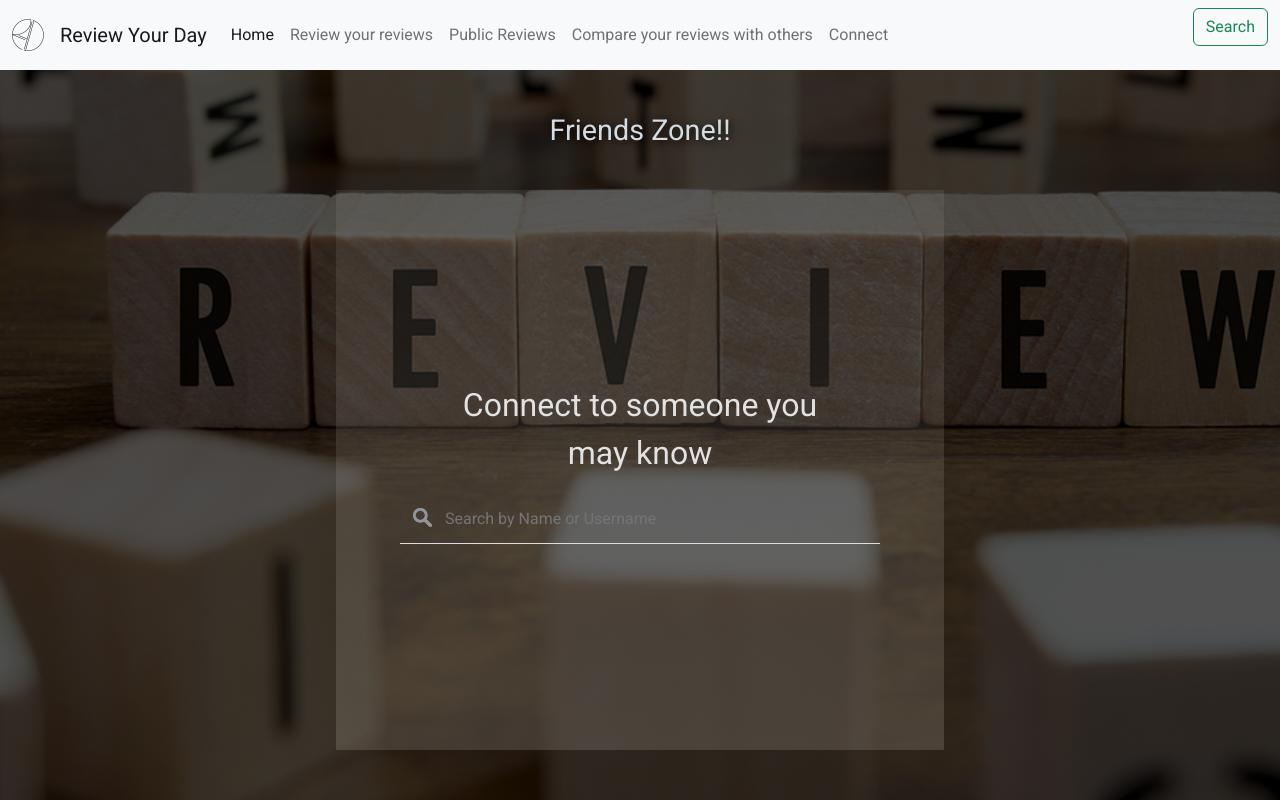
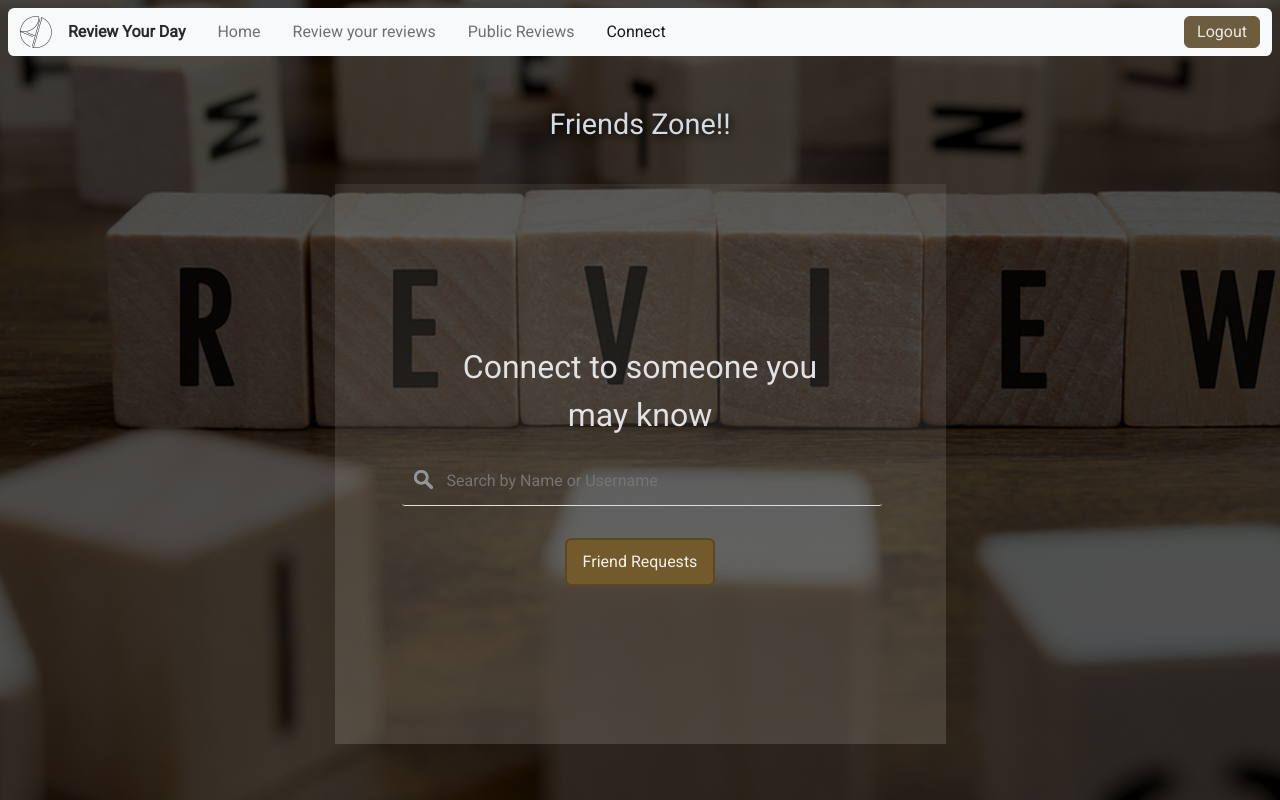
Before and after one commit to shalearkane/DailyReview, a Django app: page /friends/ in a window 1280 px wide. Run offline with Django 4.2, Linux system fonts and the light colour scheme; the visitor is signed in with stand-in values (Sample User, id 1); data comes from the database, SQL or seed files in the repository; data that the repository does not hold is empty; some libraries are stand-ins or nearby versions.

Commit message:
added logo and edit todo list did a few tasks marked as '//' in todo list

```diff
--- a/static/friends.css
+++ b/static/friends.css
@@ -237,3 +237,29 @@
     from {transform: translateY(10rem);}
     top {transform: translateY(0rem);}
 }
+
+#requests button {
+    background-color: rgb(115, 90, 44);
+    margin-top: 1rem;
+    height: 3rem;
+    border-radius: 0.4rem;
+    color: rgb(244, 239, 231);
+    padding: 0rem 1rem;
+    border: 2px solid rgb(93, 71, 29);
+    transition: 0.15s;
+    transition-timing-function: ease-out;
+
+}
+
+#requests button:hover {
+    background-color: rgb(93, 71, 29);
+    border: 2px solid rgb(93, 71, 29);
+    color: #ddd;
+    transform: scale(1.02);
+}
+
+#requests button:active {
+    background-color: rgb(56, 41, 13);
+    border: 2px solid rgb(56, 41, 13);
+    transform: scale(1);
+}
--- a/static/mystyle.css
+++ b/static/mystyle.css
@@ -8,7 +8,7 @@ body {
     overflow-y: auto;
 }
 
-/* nav {
+nav {
     background-color: rgba(223, 233, 237, 0.4);
     border-radius: 0.4rem;
     margin: 0.5rem;
@@ -17,7 +17,7 @@ body {
 
 .navbar-brand {
     color:rgb(42, 41, 41);
-    padding: 1rem;
+    /* padding: 1rem; */
     font-size: 1rem;
     font-weight: bold;
 }
@@ -37,22 +37,38 @@ input {
     top: 0.5rem;
     height: 2rem;
     padding-top: 0.2rem;
-    color: rgb(183, 182, 180);
-    box-shadow: 0px 0px 10px 1px rgb(130, 116, 75);
+    color: rgb(234, 232, 230);
+    transition: 0.3s ease-out;
+    /* box-shadow: 0px 0px 10px 1px rgb(130, 116, 75); */
 }
 
 .d-flex > a:hover {
     background-color: rgb(42, 41, 41);
     border-color: rgb(42, 41, 41);
-    color: rgb(183, 182, 180);
-    box-shadow: 0px 0px 10px 1px rgb(130, 116, 75);
+    color: rgb(233, 233, 233);
+    transform: scale(1.02);
+    /* box-shadow: 0px 0px 10px 1px rgb(130, 116, 75); */
+}
+
+/* .d-flex > a:focus {
+    background-color: rgb(21, 21, 21);
+    border-color: rgb(21, 21, 21);
+    color: rgb(232, 232, 232);
+    transform: scale(1);
+} */
+
+.d-flex > a:active {
+    background-color: rgb(21, 21, 21);
+    border-color: rgb(21, 21, 21);
+    color: rgb(232, 232, 232);
+    transform: scale(1);
 }
 
 .btn-info {
     --bs-btn-active-bg: rgb(21, 21, 21);
     --bs-btn-active-border-color: rgb(21, 21, 21);
-    --bs-btn-active-color: rgb(183, 182, 180);
-} */
+    --bs-btn-active-color: rgb(232, 232, 232);
+}
 
 /* width */
 ::-webkit-scrollbar {
@@ -70,3 +86,7 @@ input {
 ::-webkit-scrollbar-thumb:hover {
   background: #555;
 }
+
+.nav-behind {
+    height: 4rem;
+}
--- a/templates/base.html
+++ b/templates/base.html
@@ -26,12 +26,10 @@
           href="https://fonts.googleapis.com"><link rel="preconnect" href="https://fonts.gstatic.com" crossorigin>
     <link rel="stylesheet"
           href="https://fonts.googleapis.com/css2?family=Roboto:wght@400&display=swap">
-    {% block title %}
-      <title>Review Your Day</title>
-    {% endblock title %}
+    <link rel="icon" type="image/x-icon" href="{% static '/images/favicon.png' %}">
   </head>
   <body>
-    <nav class="navbar fixed-top navbar-expand-lg bg-light" style="position:relative">
+    <nav class="navbar navbar-expand-lg bg-light fixed-top">
       <div class="container-fluid">
         <a class="navbar-brand" href="#">
           <img src="{% static 'images/logo.png' %}" style="width: 2rem">
@@ -42,18 +40,30 @@
         </button>
         <div class="collapse navbar-collapse" id="navbarSupportedContent">
           <div class="navbar-nav" style="margin-right: auto !important">
-            <a class="nav-link active" aria-current="page" href="#">Home</a>
-            <a class="nav-link" href="#">Review your reviews</a>
-            <a class="nav-link" href="#">Public Reviews</a>
-            <a class="nav-link" href="#">Compare your reviews with others</a>
-            <a class="nav-link" href="#">Connect</a>
+            <a class="nav-link" href="/" id="nav1" style="padding:1rem">Home</a>
+            {% if user.is_authenticated %}
+              <a class="nav-link" href="/review/my" id="nav2" style="padding:1rem">Review your reviews</a>
+            {% endif %}
+            <a class="nav-link" href="/review" id="nav3" style="padding:1rem">Public Reviews</a>
+            {% if user.is_authenticated %}
+              <a class="nav-link" href="/friends" id="nav4" style="padding:1rem">Connect</a>
+            {% endif %}
           </div>
           <form class="d-flex" role="button">
-            <button class="btn btn-outline-success" type="submit">Search</button>
+            {% if user.is_authenticated %}
+              <a class="btn btn-info align-middle"
+                href="{% url 'logout' %}"
+                role="button">Logout</a>
+            {% else %}
+              <a class="btn btn-info align-middle"
+                href="{% provider_login_url 'google' %}"
+                role="button">Login</a>
+            {% endif %}
           </form>
         </div>
       </div>
     </nav>
+    <div class="nav-behind"></div>
     {% block content %}
     {% endblock content %}
     <script src="https://cdn.jsdelivr.net/npm/@popperjs/core@2.11.6/dist/umd/popper.min.js" integrity="sha384-oBqDVmMz9ATKxIep9tiCxS/Z9fNfEXiDAYTujMAeBAsjFuCZSmKbSSUnQlmh/jp3" crossorigin="anonymous"></script>
--- a/templates/friendship/friends.html
+++ b/templates/friendship/friends.html
@@ -4,6 +4,7 @@
 {% block content %}
     <head>
         <link rel="stylesheet" href="{% static 'friends.css' %}">
+        <title>Friends Zone</title>
     </head>
     <body>
         <div class="container">
@@ -41,6 +42,9 @@
                             <div id="myDropdown" class="dropdown-content"></div>
                         </div>
                     </div>
+                    <div class="three" id="requests">
+                        <a href="/friends/requests"><button>Friend Requests</button></a>
+                    </div>
                 </div>
             </div>
         </div>
@@ -75,7 +79,8 @@
                 document.getElementById("connect").classList.toggle("shift-connect");
                 document.getElementById("mainDropDown").classList.toggle("shift-dropdown");
                 document.getElementById("myDropdown").classList.toggle("show");
-            }
+                document.getElementById("requests").classList.toggle("shift-connect");
+            };
 
             function activate(user_id){
                 console.log("something is happening")
@@ -95,6 +100,8 @@
                     }
                 })
             };
+
+            document.getElementById("nav4").classList.add('active');
         </script>
     </body>
 {% endblock content %}
--- a/templates/friendship/requests.html
+++ b/templates/friendship/requests.html
@@ -4,6 +4,7 @@
 {% block content %}
 <head>
     <link rel="stylesheet" href="{% static 'requests.css' %}">
+    <title>Friend Requests</title>
 </head>
 <body>
     <div class="container">
@@ -80,6 +81,8 @@
                     }
                 })
             });
-        })
+        });
+
+        document.getElementById("nav4").classList.add('active');
     </script>
 {% endblock content %}
--- a/templates/index.html
+++ b/templates/index.html
@@ -3,6 +3,7 @@
 {% load socialaccount %}
 {% block content %}
     <head>
+        <title>Review Your Day</title>
         <link rel="stylesheet" href="{% static 'index.css' %}">
     </head>
     <body>
@@ -45,5 +46,9 @@
                 </div>
             </div>
         </div>
+
+        <script>
+            document.getElementById("nav1").classList.add('active');
+        </script>
     </body>
 {% endblock content %}
--- a/templates/review/details.html
+++ b/templates/review/details.html
@@ -3,6 +3,7 @@
 {% block content %}
     <head>
         <link rel="stylesheet" href="{% static 'details.css' %}">
+        <title>Review Details</title>
     </head>
     <body>
         <div class="img-user-date">
--- a/templates/review/feed.html
+++ b/templates/review/feed.html
@@ -3,6 +3,7 @@
 {% block content %}
     <head>
         <link rel="stylesheet" href="{% static 'feed.css' %}">
+        <title>Personal Feed</title>
     </head>
     <body>
         <div class="container">
@@ -57,7 +58,9 @@
         const boxlist = document.querySelectorAll('.rotate');
           boxlist.forEach((el) => {
             observer.observe(el);
-        })
+        });
+
+        document.getElementById("nav3").classList.add('active');
         </script>
     </body>
 {% endblock content %}
--- a/templates/review/form.html
+++ b/templates/review/form.html
@@ -4,6 +4,7 @@
 {% block content %}
     <head>
         <link rel="stylesheet" href="{% static 'form.css' %}">
+        <title>Write Today's Review</title>
     </head>
     <body>
         <div class="container">
--- a/templates/review/split_view.html
+++ b/templates/review/split_view.html
@@ -3,6 +3,7 @@
 {% block content %}
 <head>
     <link rel="stylesheet" href="{% static 'split_view.css' %}">
+    <title>Compare your Review with others</title>
 </head>
 <body>
     <div class="container">
```
Also changed, not shown: templates/review/feed_personal.html (+5 -2 lines), static/images/favicon.png (added), 1 other file.
